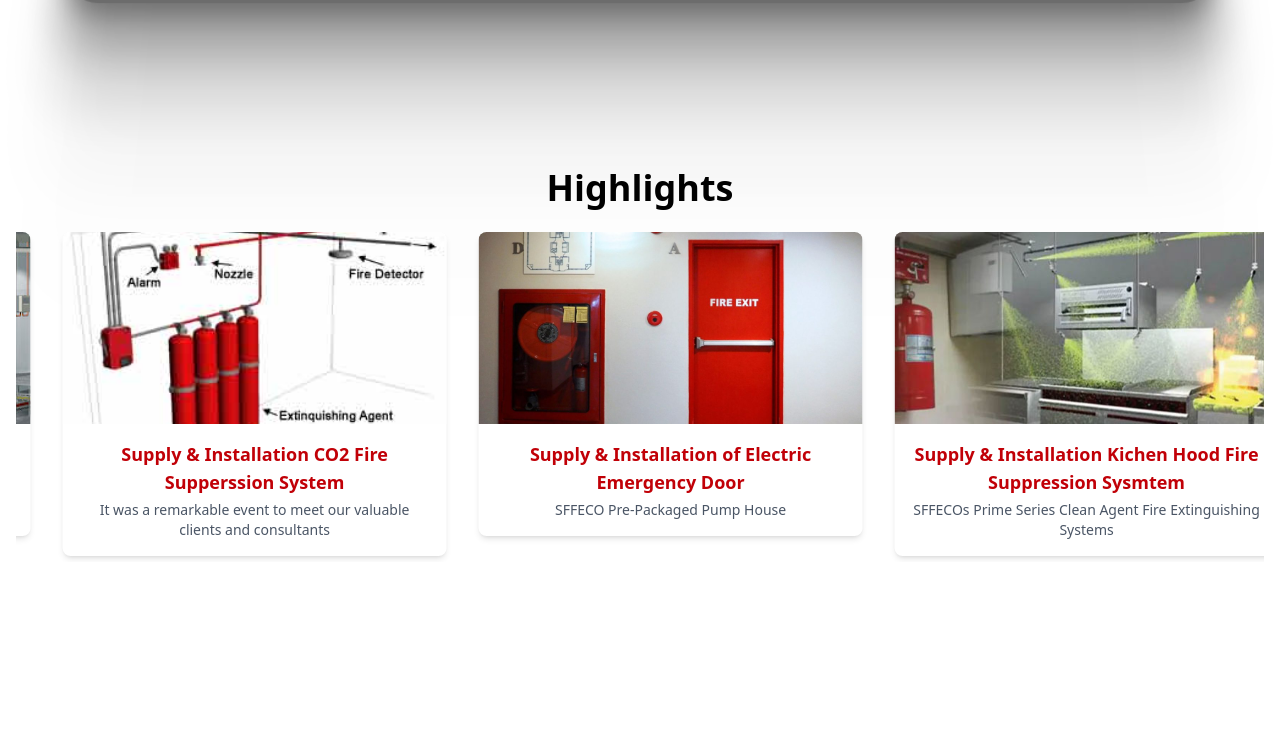
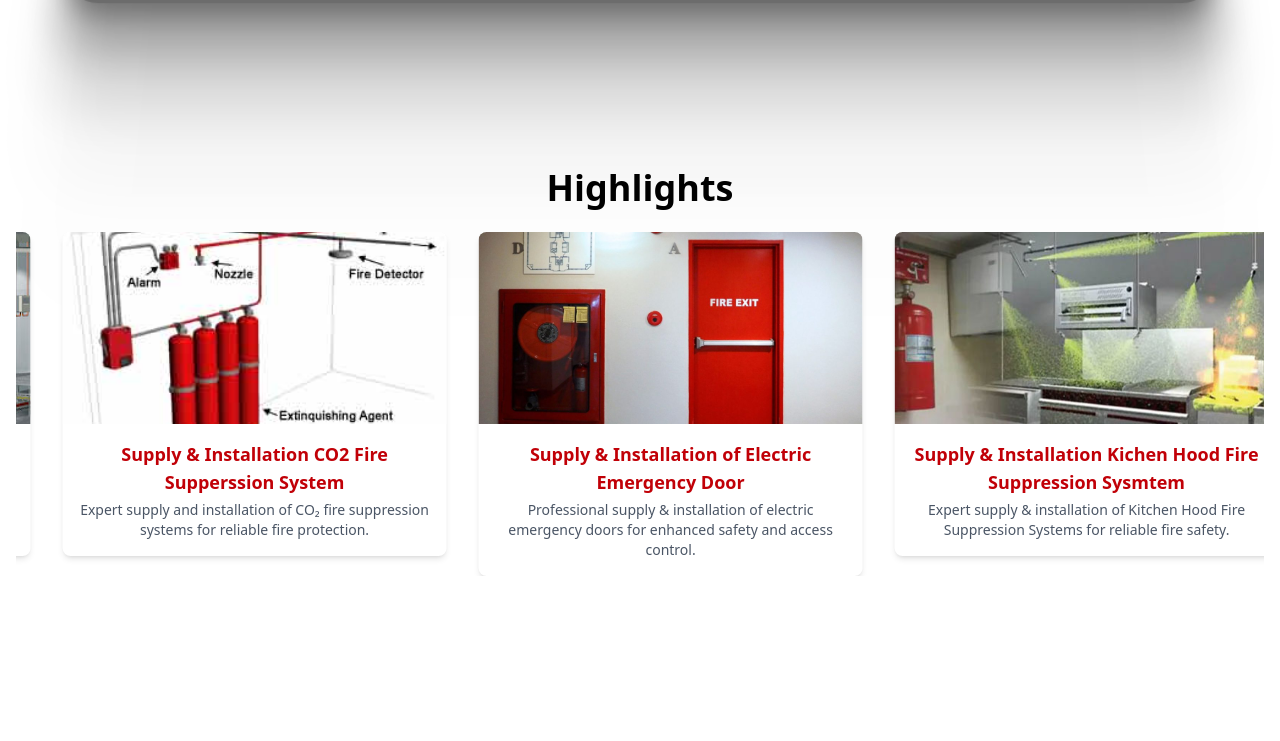
Before and after one commit to hananmatloob99/advance-times-comapny, a React (Vite) app: page / in a window 1280 px wide. Shown: the part 1696-2437 px from the top of the page. Built offline with nearby package versions, Linux system fonts and the light colour scheme.

Commit message:
spellupdates

```diff
--- a/src/components/HeroSectionAboutUs.jsx
+++ b/src/components/HeroSectionAboutUs.jsx
@@ -14,15 +14,15 @@ const HeroSectionAboutUs = () => {
           </h2>
           <p className="text-gray-700 mb-4">
             Passion to Protect is more than just a slogan, it’s a way of life for Advanced Times
-            Corporation. Keeping you safe and your property secure is our business.
+            Company. Keeping you safe and your property secure is our business.
           </p>
           <p className="text-gray-700 mb-4">
-            With a global network spanning over 100 countries, Advanced Times Corporation has been
+            With a global network spanning over 100 countries, Advanced Times Company has been
             recognized as the unparalleled leader in fire safety. In recognition of our outstanding
             growth and commitment to quality, we have been certified with ISO 14001.
           </p>
           <p className="text-gray-700 mb-6">
-            With your continued support and trust, Advanced Times Corporation is now poised to
+            With your continued support and trust, Advanced Times Company is now poised to
             further grow its international network. To that end, we appreciate your business and
             your commitment to safety in the workplace and look forward to serving you for decades
             to come.
--- a/src/components/Highlights.jsx
+++ b/src/components/Highlights.jsx
@@ -8,62 +8,62 @@ import "slick-carousel/slick/slick-theme.css";
 const highlights = [
   {
     title: "Supply & Installation Fm200 Fire Suppression System",
-    desc: "SFFECOs Prime Series Clean Agent Fire Extinguishing Systems",
+    desc: "Expert supply & installation of FM200 Fire Suppression Systems for reliable fire safety.",
     image: "/pr1.jpg", // place your image in public/images/
   },
   {
     title: "Supply & Installation Novec Fire Suppression System",
-    desc: "New Fire Pump Packages with HMI Control Panels",
+    desc: "Expert supply and installation of Novec Fire Suppression System for advanced fire protection.",
     image: "/pr2.jpg",
   },
   {
     title: "Supply & Installation CO2 Fire Supperssion System",
-    desc: "It was a remarkable event to meet our valuable clients and consultants",
+    desc: "Expert supply and installation of CO₂ fire suppression systems for reliable fire protection.",
     image: "/pr3.jpg",
   },
   {
     title: "Supply & Installation of Electric Emergency Door",
-    desc: "SFFECO Pre-Packaged Pump House",
+    desc: "Professional supply & installation of electric emergency doors for enhanced safety and access control.",
     image: "/pr4.jpg",
   },
   {
     title: "Supply & Installation Kichen Hood Fire Suppression Sysmtem",
-    desc: "SFFECOs Prime Series Clean Agent Fire Extinguishing Systems",
+    desc: "Expert supply & installation of Kitchen Hood Fire Suppression Systems for reliable fire safety.",
     image: "/pr5.jpg", // place your image in public/images/
   },
   {
     title: "Supply & Instllation Of Fire Hydrant",
-    desc: "New Fire Pump Packages with HMI Control Panels",
+    desc: "Expert supply & installation of reliable fire hydrant systems for enhanced safety.",
     image: "/pr6.png",
   },
   {
     title: "Supply & Installation Of Cladding Work",
-    desc: "It was a remarkable event to meet our valuable clients and consultants",
+    desc: "Expert supply and installation of durable, high-quality cladding solutions.",
     image: "/pr7.jpg",
   },
   {
     title: "Supply & Installation Of Glass Work",
-    desc: "SFFECO Pre-Packaged Pump House",
+    desc: "Professional supply and installation of high-quality glass work.",
     image: "/pr8.jpg",
   },
   {
     title: "Supply & Installation Of Civil Work",
-    desc: "SFFECOs Prime Series Clean Agent Fire Extinguishing Systems",
+    desc: "Expert supply and installation of high-quality civil works for reliable infrastructure.",
     image: "/pr9.webp", // place your image in public/images/
   },
   {
     title: "Fire Extinguisher Dry Powder Refilling",
-    desc: "New Fire Pump Packages with HMI Control Panels",
+    desc: "Reliable Dry Powder Fire Extinguisher Refilling for guaranteed safety and readiness.",
     image: "/pr10.webp",
   },
   {
     title: "Fire Extinguisher CO2 Refilling",
-    desc: "It was a remarkable event to meet our valuable clients and consultants",
+    desc: "Professional CO2 Fire Extinguisher Refilling for reliable fire safety.",
     image: "/pr11.webp",
   },
   {
     title: "Fire Extinguisher Wet Chemical Refilling",
-    desc: "SFFECO Pre-Packaged Pump House",
+    desc: "Professional Wet Chemical Fire Extinguisher Refilling for reliable fire safety.",
     image: "/pr10.webp",
   },
 ];
@@ -102,7 +102,7 @@ const HighlightsCarousel = () => {
             className="px-4 cursor-pointer"
             onClick={() => navigate("/our-supply-products")}
           >
-            <div className="bg-white rounded-lg shadow-md overflow-hidden transition-transform duration-300 hover:scale-105">
+            <div className="bg-white rounded-lg shadow-md overflow-hidden transition-transform duration-300 hover:scale-105 flex flex-col h-full">
               <img
                 src={item.image}
                 alt={item.title}
--- a/src/components/StatsSection.jsx
+++ b/src/components/StatsSection.jsx
@@ -30,7 +30,7 @@ const StatsSection = () => {
         {/* Left Text */}
         <div>
           <h2 className="text-xl sm:text-2xl md:text-3xl font-semibold text-gray-800 mb-4 sm:mb-6 leading-snug">
-            Everything you wanted to know about Advanced Times Corporation
+            Everything you wanted to know about Advanced Times Company
           </h2>
           <p className="text-gray-700 text-sm sm:text-base leading-relaxed">
             As a matter of delicacy and inherent principle of safety and reliability, we always
```
